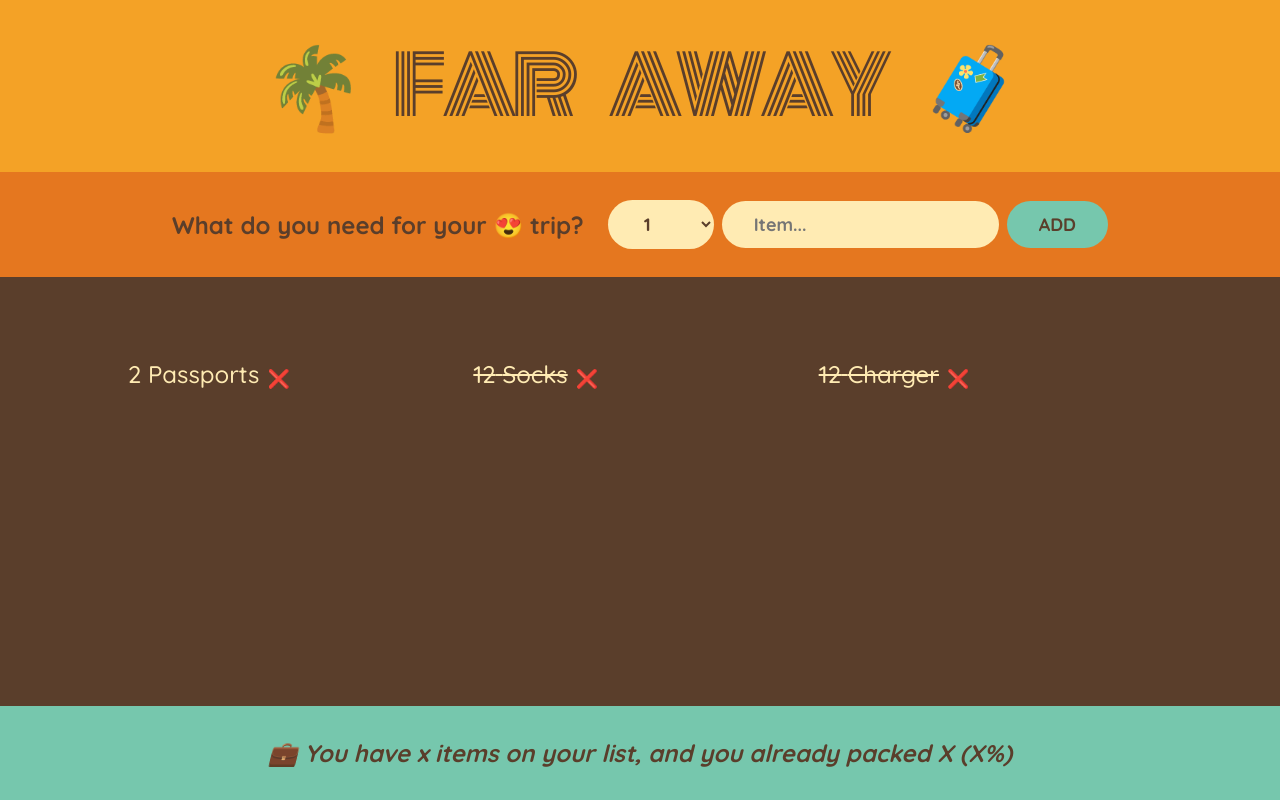
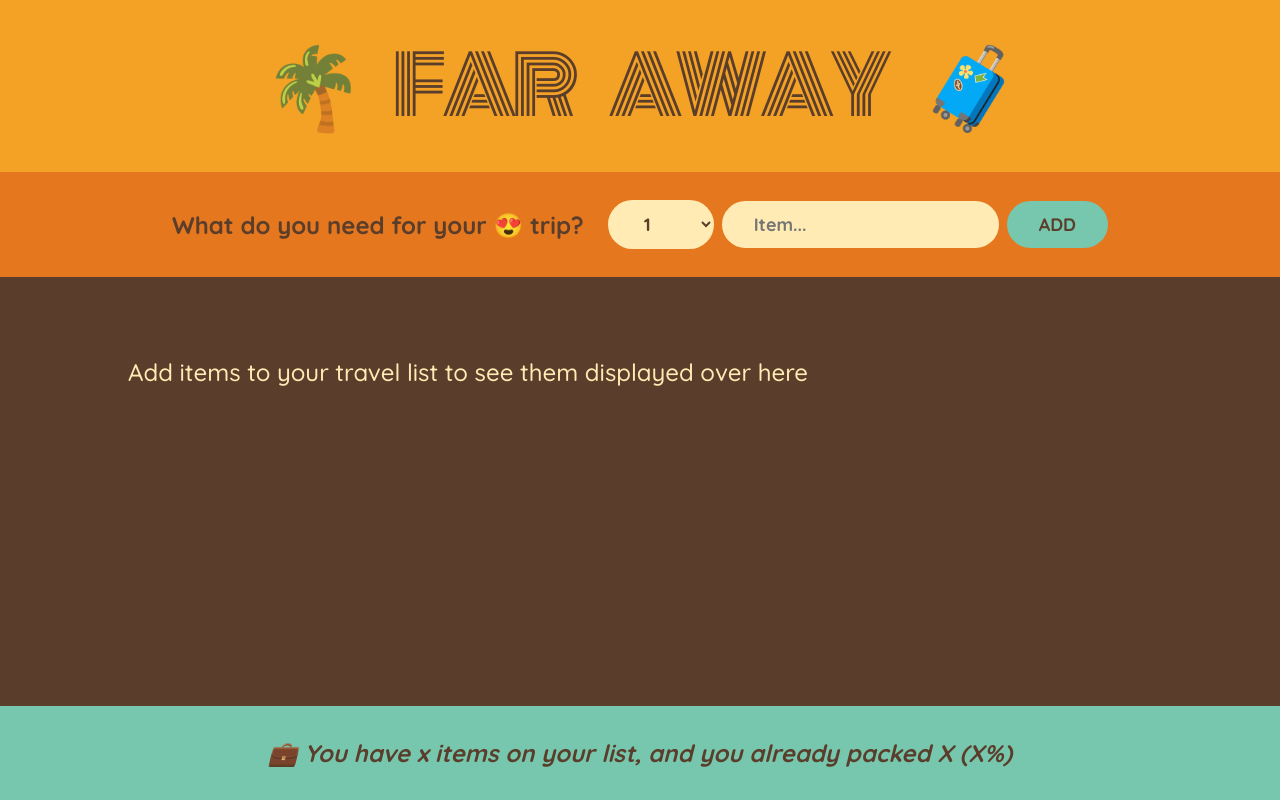
Before and after one commit to TomaszSarmata/travel-list, a React (Create React App) app: page / in a window 1280 px wide. Built offline with nearby package versions, Linux system fonts and the light colour scheme; the HTML template or start-up script is replaced by a standard one.

Commit message:
changed the UI to display the inital message

```diff
--- a/src/App.js
+++ b/src/App.js
@@ -89,19 +89,16 @@ function PackingList({ items }) {
   return (
     <div className="list">
       <ul className="list">
-        {items.length > 0
-          ? items.map((item) => (
-              <Item
-                item={item}
-                key={item.id}
-              />
-            ))
-          : initialItems.map((item) => (
-              <Item
-                item={item}
-                key={item.id}
-              />
-            ))}
+        {items.length > 0 ? (
+          items.map((item) => (
+            <Item
+              item={item}
+              key={item.id}
+            />
+          ))
+        ) : (
+          <p>Add items to your travel list to see them displayed over here</p>
+        )}
       </ul>
     </div>
   );
```
